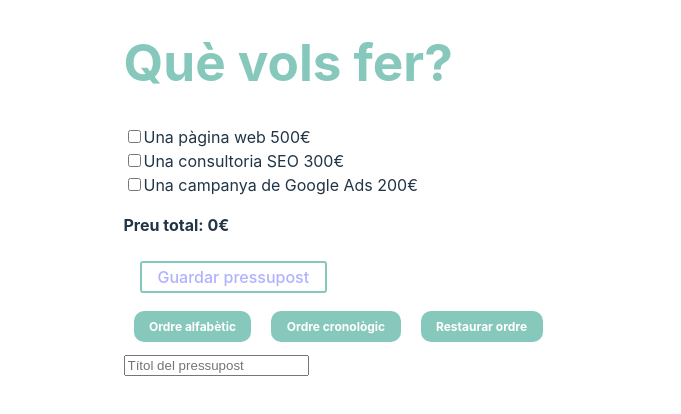
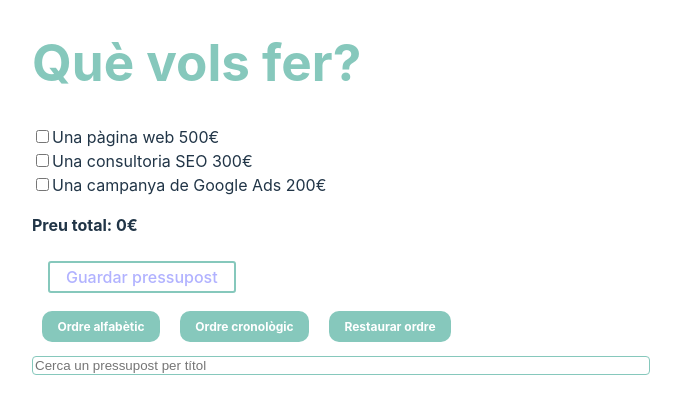
Before and after one commit to DreaRuiz/S7, a React (Vite) app: page /Budget in a window 1280 px wide. Shown: the top 414 px of the page, without its empty margins (327-1008 px from the left). Built offline with nearby package versions, Linux system fonts and the light colour scheme.

Commit message:
Exercici 8 i 9

```diff
--- a/src/components/Filters.jsx
+++ b/src/components/Filters.jsx
@@ -1,8 +1,15 @@
 import React from "react";
-import { Button } from "../style/styled";
+import { Button, Input } from "../style/styled";
 
 // ORDERAR ELS PRESSUPOSTOS
-export const Filters = ({ setBudgetList, budgetList, search, setSearch, filteredBudget, setFilteredBudget, copyBudgetList }) => {
+export const Filters = ({
+  setBudgetList,
+  budgetList,
+  search,
+  setSearch,
+  setFilteredBudget,
+  copyBudgetList,
+}) => {
   // Canvia l'estat del budgetList pel resultat de la funció que toqui
   const changeBudget = (change) => {
     setBudgetList(change);
@@ -45,11 +52,8 @@ export const Filters = ({ setBudgetList, budgetList, search, setSearch, filtered
 
   // Cercar per títol
   // CERCADOR PER TÍTOL
-
-
   const handleChangeSearch = (e) => {
     setSearch(e.target.value);
-  };
 
     const filterByTitle = copyBudgetList.filter((e) => {
       if (e.currentTitle.toUpperCase().includes(search.toUpperCase())) {
@@ -57,24 +61,29 @@ export const Filters = ({ setBudgetList, budgetList, search, setSearch, filtered
       }
       return false;
     });
+    setFilteredBudget(filterByTitle);
 
-  console.log("filterByTitle", filterByTitle);
-
+    if (search === "" || search === " ") {
+      setFilteredBudget(budgetList);
+    }
+  };
 
   return (
     <>
+
       <div>
         <Button onClick={orderAlphabetically}>Ordre alfabètic</Button>
         <Button onClick={orderDate}>Ordre cronològic</Button>
         <Button onClick={reorder}>Restaurar ordre</Button>
-      </div>
 
-      <input
+
+        <Input
           value={search}
           onChange={handleChangeSearch}
           type="text"
-        placeholder="Títol del pressupost"
-      ></input>
+          placeholder="Cerca un pressupost per títol"
+        ></Input>
+      </div>
     </>
   );
 };
--- a/src/pages/Budget.jsx
+++ b/src/pages/Budget.jsx
@@ -41,6 +41,13 @@ export default function Budget() {
   useEffect(() => {
     calculateTotalPrice();
   }, [checkedState, numLanguages, numPages]);
+
+
+  useEffect(() => {
+  setFilteredBudget(budgetList)
+  }, [budgetList])
+
+
 
   // SELECCIONA I DESSELECCIONA CHECKBOX
   function onCheckboxSelected(i) {
@@ -166,8 +173,11 @@ export default function Budget() {
 
 
 // CERCADOR PER TÍTOL
-const copyBudgetList = [...budgetList]
-console.log("copyBudgetList", copyBudgetList)
+const copyBudgetList = [...budgetList] // Clona la budgetList a una variable
+
+console.log("budgetList", budgetList);
+console.log("filteredBudget", filteredBudget);
+console.log("search", search)
 
   return (
     <main>
@@ -218,8 +228,8 @@ console.log("copyBudgetList", copyBudgetList)
 
       {/* MOSTRAR PRESSUPOSTOS */}
       <div>
-        {budgetList !== [] &&
-          budgetList.map(
+        {filteredBudget !== [] &&
+          filteredBudget.map(
             (
               {
                 currentTitle,
--- a/src/style/styled.js
+++ b/src/style/styled.js
@@ -46,3 +46,9 @@ export const Budget = styled.div`
   border-radius: 10px;
   width: 100%;
 `;
+
+export const Input = styled.input`
+  border: 1px solid #86c8bc;
+  border-radius: 4px;
+  width: 100%;
+`;
```
Also changed, not shown: 1 other file (tests, documents, lock files or other folders). Lines whose indentation alone changed are shown as unchanged.
